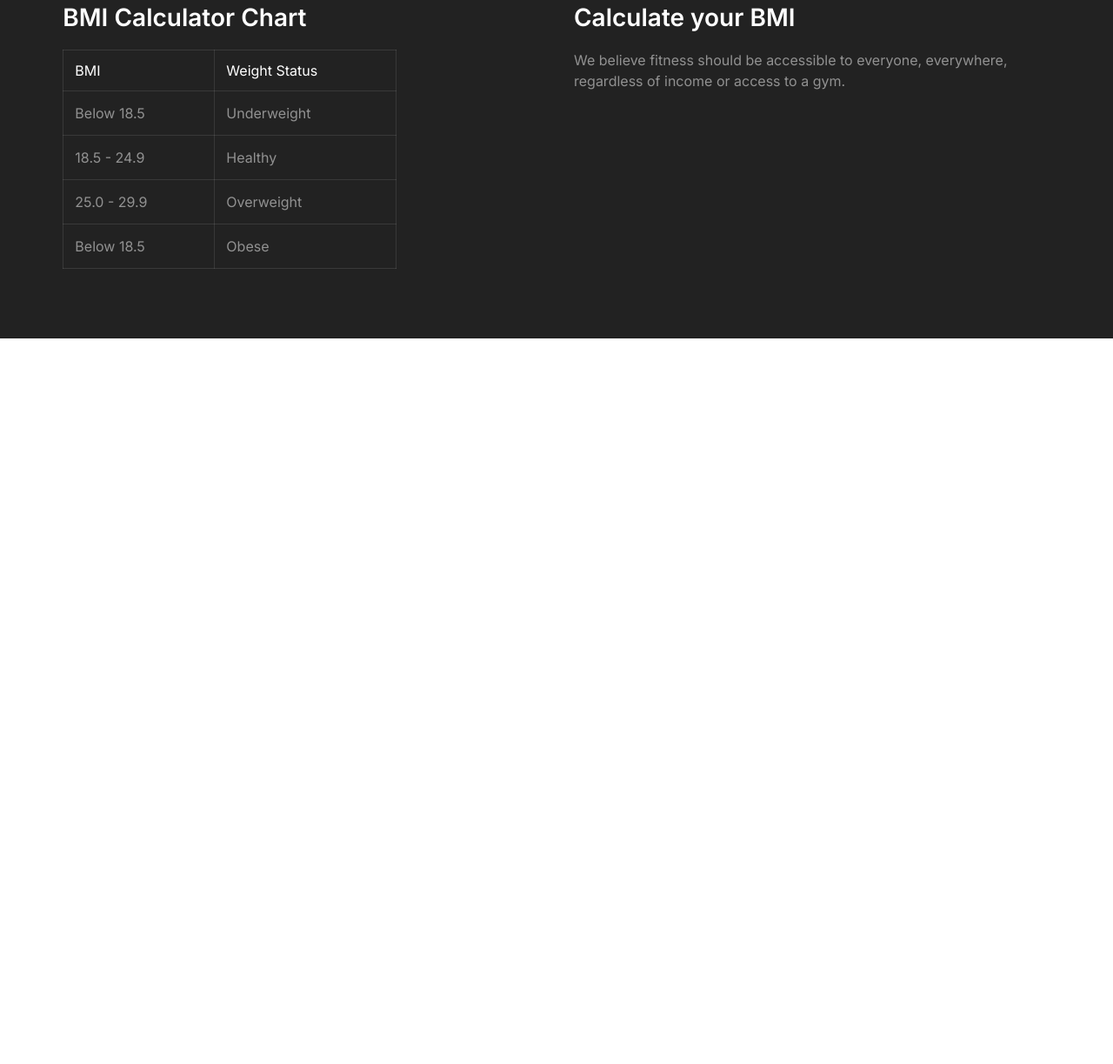
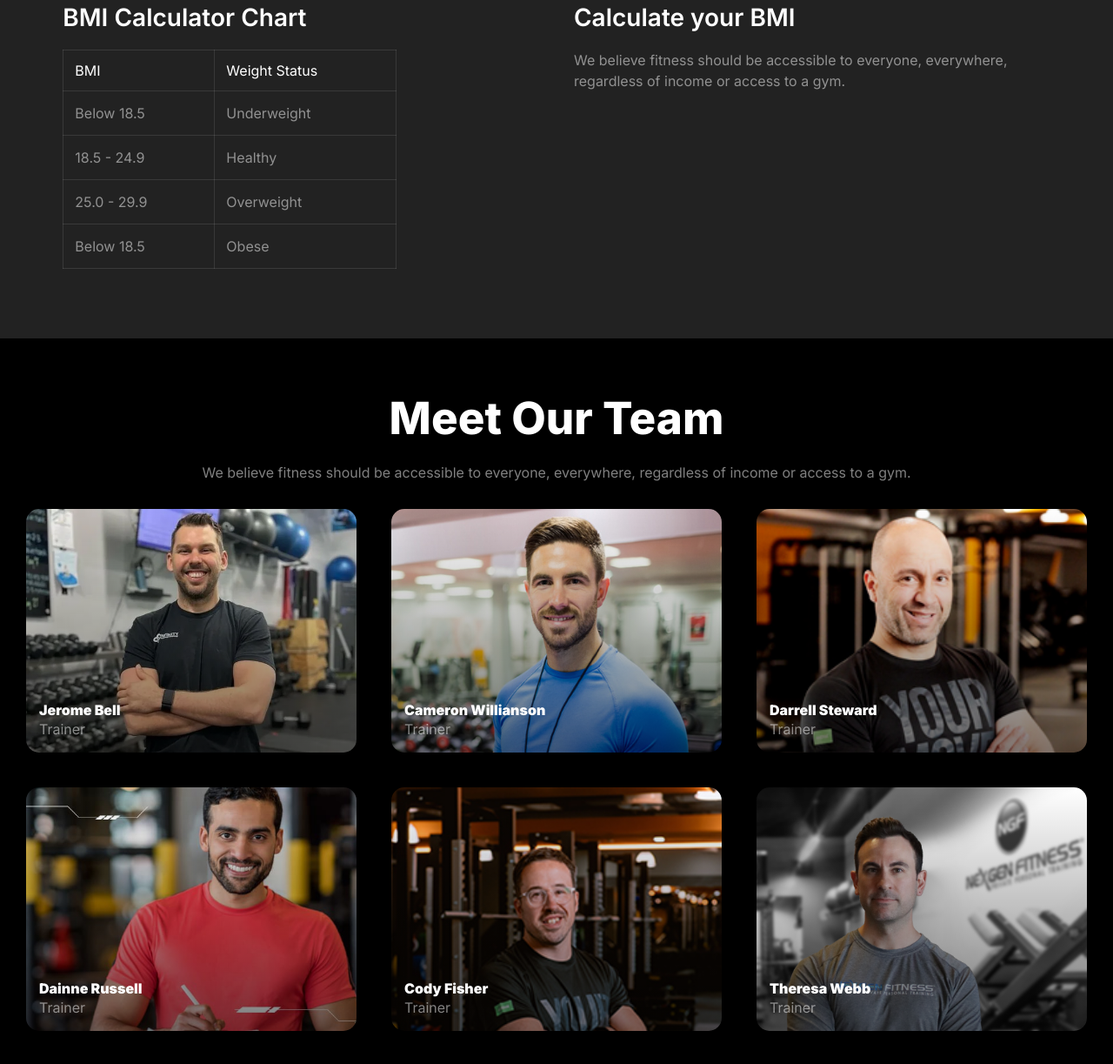
Before and after one commit to MasumAhmed19/Phero-assigment-02, a plain HTML site: page index.html in a window 1280 px wide. Shown: the part 2358-3581 px from the top of the page at 87% size. Before the commit the page ends 2747 px from the top, so only its background shows below. Drawn offline with Linux system fonts and the light colour scheme; a web font is replaced by a local one.

Commit message:
our team section all done

```diff
--- a/index.html
+++ b/index.html
@@ -166,7 +166,7 @@
                 <div class="bmi-form-div display-flex">
                     <h3 class="title-02">Calculate your BMI</h3>
                     <p class="des-text">We believe fitness should be accessible to everyone, everywhere, regardless of income or access to a gym.</p>
-
+                    <!-- form--------------------------------------------------------- -->
                     <div class="bmi-form">
 
                     </div>
@@ -175,6 +175,43 @@
         </section>
 
 
+        <!-- Meet our Team -->
+         <section class="team-section display-flex">
+            <div class="team-div display-flex">
+                <div class="team-content display-flex">
+                    <h2 class="title-01">Meet Our Team</h2>
+                    <p class="des-text">We believe fitness should be accessible to everyone, everywhere, regardless of income or access to a gym.</p>
+                </div>
+
+                <div class="team-img-div">
+                    <div class="team1 display-flex">
+                        <h4 class="team-name">Jerome Bell</h4>
+                        <p class="des-text">Trainer</p>
+
+                    </div>
+                    <div class="team2 display-flex">
+                        <h4 class="team-name">Cameron Willianson</h4>
+                        <p class="des-text">Trainer</p>
+                    </div>
+                    <div class="team3 display-flex">
+                        <h4 class="team-name">Darrell Steward</h4>
+                        <p class="des-text">Trainer</p>
+                    </div>
+                    <div class="team4 display-flex">
+                        <h4 class="team-name">Dainne Russell</h4>
+                        <p class="des-text">Trainer</p>
+                    </div>
+                    <div class="team5 display-flex">
+                        <h4 class="team-name">Cody Fisher</h4>
+                        <p class="des-text">Trainer</p>
+                    </div>
+                    <div class="team6 display-flex">
+                        <h4 class="team-name">Theresa Webb</h4>
+                        <p class="des-text">Trainer</p>
+                    </div>
+                </div>
+            </div>
+         </section>
     </main>
 
     <footer>
--- a/style.css
+++ b/style.css
@@ -158,7 +158,7 @@
 
 /* ------------Main------------- */
     /* Hero Section */
-    .habit-section , .hero-section, .run-section, .bmi-section{
+    .habit-section , .hero-section, .run-section, .bmi-section, .team-section{
         background-color: black;
         margin: 0 auto;
         justify-content: center;
@@ -408,6 +408,121 @@
 
 
 
+    /* Meet Our Team */
+    .team-div{
+        max-width: 1300px;
+        flex-direction: column;
+        gap: 30px;
+    }
+
+    .team-content{
+        flex-direction: column;
+        gap:20px;
+    }
+
+    .team-content  h2{
+        text-align: center;
+    }
+    .team-content  p{
+        text-align: center;
+    }
+
+    .team-img-div{
+        width: 100%;
+        display: grid;
+        grid-template-columns: repeat(3, 1fr);
+        gap:40px;
+
+    }
+
+    .team-img-div  h4{
+        font-family: "Inter", sans-serif;
+        font-size: 1rem;
+        font-weight: 900;
+        text-align: left;
+        color: rgb(255, 255, 255);
+    }
+
+
+    .team1{
+        flex-direction: column;
+        align-items: start;
+        justify-content: flex-end;
+        width: 350px;
+        height: 250px;
+        border-radius: 15px;
+        background:linear-gradient(180deg, rgba(255,255,255,0) 0%, rgba(0,0,0,0.5) 100%), url('/images/trainer1.png');
+        background-position: top center;
+        background-size: cover;
+        padding: 15px;
+    }
+
+
+    .team2{
+        flex-direction: column;
+        align-items: start;
+        justify-content: flex-end;
+        width: 350px;
+        height: 250px;
+        border-radius: 15px;
+        background:linear-gradient(180deg, rgba(255,255,255,0) 0%, rgba(0,0,0,0.5) 100%), url('/images/trainer2.png');
+        background-position: top center;
+        background-size: cover;
+        padding: 15px;
+    }
+
+
+    .team3{
+        flex-direction: column;
+        align-items: start;
+        justify-content: flex-end;
+        width: 350px;
+        height: 250px;
+        border-radius: 15px;
+        background:linear-gradient(180deg, rgba(255,255,255,0) 0%, rgba(0,0,0,0.5) 100%), url('/images/trainer3.png');
+        background-position: top center;
+        background-size: cover;
+        padding: 15px;
+    }
+
+    .team4{
+        flex-direction: column;
+        align-items: start;
+        justify-content: flex-end;
+        width: 350px;
+        height: 250px;
+        border-radius: 15px;
+        background:linear-gradient(180deg, rgba(255,255,255,0) 0%, rgba(0,0,0,0.5) 100%), url('/images/trainer4.png');
+        background-position: top center;
+        background-size: cover;
+        padding: 15px;
+    }
+
+    .team5{
+        flex-direction: column;
+        align-items: start;
+        justify-content: flex-end;
+        width: 350px;
+        height: 250px;
+        border-radius: 15px;
+        background:linear-gradient(180deg, rgba(255,255,255,0) 0%, rgba(0,0,0,0.5) 100%), url('/images/trainer5.png');
+        background-position: top center;
+        background-size: cover;
+        padding: 15px;
+    }
+
+    .team6{
+        flex-direction: column;
+        align-items: start;
+        justify-content: flex-end;
+        width: 350px;
+        height: 250px;
+        border-radius: 15px;
+        background:linear-gradient(180deg, rgba(255,255,255,0) 0%, rgba(0,0,0,0.5) 100%), url('/images/trainer6.png');
+        background-position: top center;
+        background-size: cover;
+        padding: 15px;
+    }
 
 
 
@@ -696,7 +811,31 @@
 
 
 
+    /* Meet our Team */
 
+    .team-div{
+        max-width: 100%;
+        flex-direction: column;
+        gap: 30px;
+        gap: 20px;
+    }
+
+    .team-img-div{
+        width: 100%;
+        display: grid;
+        grid-template-columns: repeat(1, 1fr);
+        gap:40px;
+        padding: 20px;
+        margin: 0 auto;
+
+    }
+
+
+
+    .team1, .team2, .team3, .team4, .team5, .team6{
+        width: 300px;
+        height: 300px;
+    }
 
 
 
```
